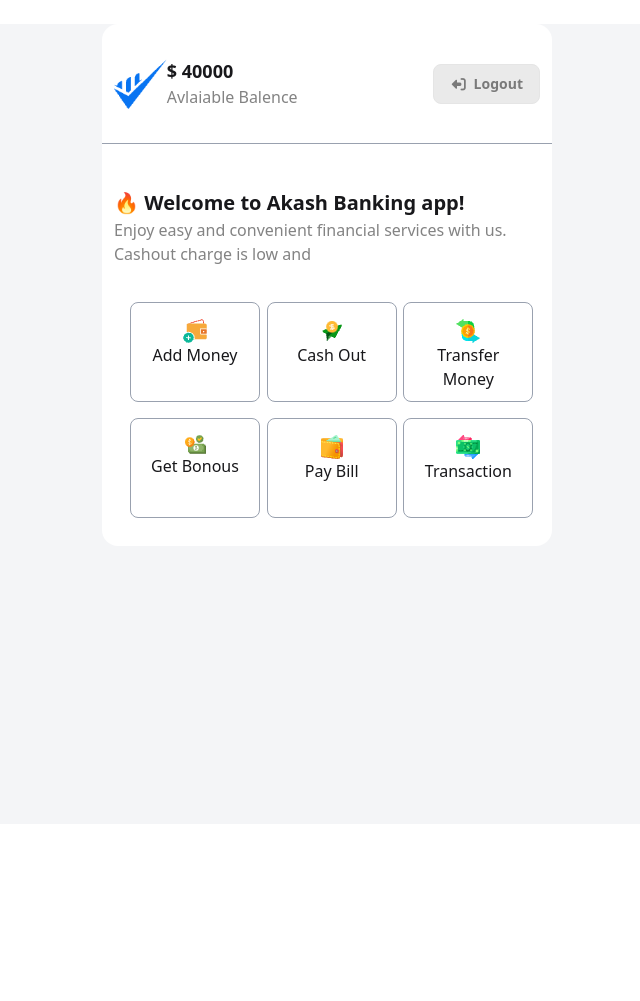
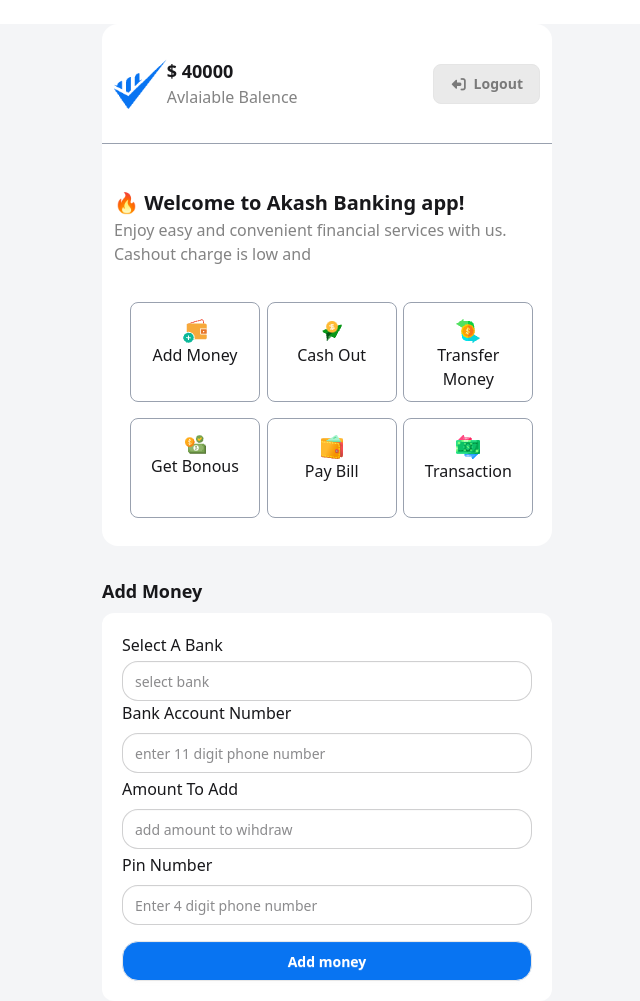
Before and after one commit to akashsarker2478/payoo-mobile-app, a plain HTML site: page home.html in a window 1280 px wide. Shown: the whole page, without its empty margins (313-953 px from the left). Before the commit the page ends 824 px from the top, so only its background shows below. Drawn offline with nearby package versions, Linux system fonts and the light colour scheme.

Commit message:
add money display block

```diff
--- a/home.html
+++ b/home.html
@@ -65,7 +65,7 @@
 
 </div>
         <!-- add money section -->
-        <div id="add-money-parent" style="display: none;" class="w-[450px] m-auto mt-8">
+        <div id="add-money-parent" class="w-[450px] m-auto mt-8">
             <h2 class="text-[18px] font-bold">Add Money</h2>
             <form class="bg-white p-5 mt-2 rounded-xl">
                 <div>
```
